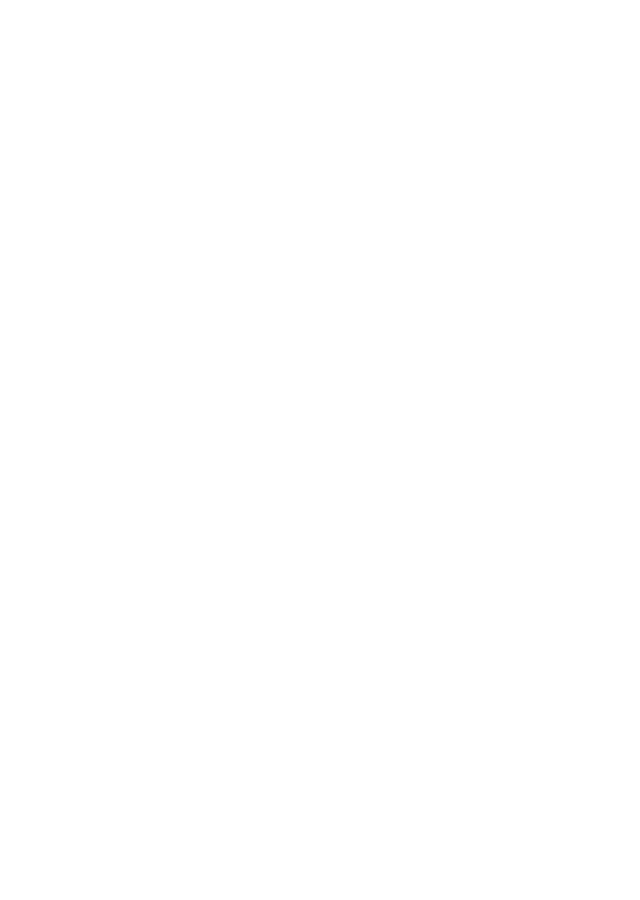
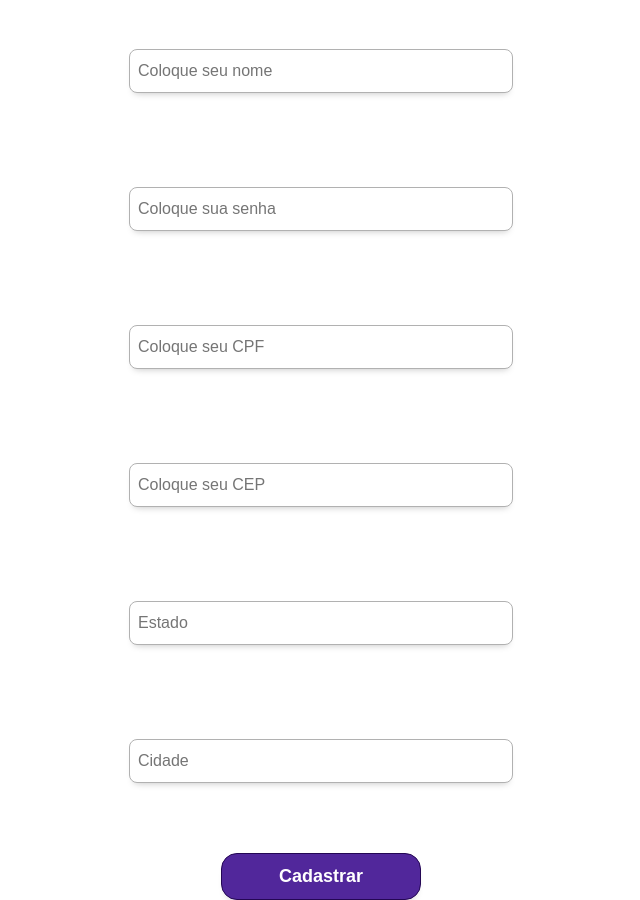
Before and after one commit to AllysomFernando/nextjs, a Next.js app: page /cadastrar in a window 1280 px wide. Shown: the part 180-1080 px from the top of the page, without its empty margins (629-1269 px from the left). Before the commit the page ends 800 px from the top, so only its background shows below. Built offline with nearby package versions, Linux system fonts and the light colour scheme.

Commit message:
Fazendo o form de cadastro

```diff
--- a/package.json
+++ b/package.json
@@ -12,7 +12,8 @@
     "@fortawesome/react-fontawesome": "^0.2.0",
     "next": "^13.4.19",
     "react": "^18.2.0",
-    "react-dom": "^18.2.0"
+    "react-dom": "^18.2.0",
+    "react-input-mask": "^2.0.4"
   },
   "scripts": {
     "dev": "next dev",
--- a/pages/404.jsx
+++ b/pages/404.jsx
@@ -3,7 +3,7 @@
 	return (
 		<div>
 			<h1>Você caiu do trem!</h1>
-			<Link href="/">Segure aqui para voltar</Link>
+			<Link href="/">Clique aqui para voltar</Link>
 		</div>
 	);
 }
--- a/pages/cadastrar.jsx
+++ b/pages/cadastrar.jsx
@@ -1,3 +1,229 @@
-export default function Cadastrar(){
+import React from "react";
+import Input from "../src/components/Input";
+import { theme } from "../src/components/Theme";
+import Text from "../src/components/Text";
+import Box from "../src/components/Box";
+import ReactInputMask from "react-input-mask";
+import Button from "../src/components/Button";
+import Link from "../src/components/Link";
+export default function Cadastrar() {
+  return (
+    <div>
+      <Box
+        styleSheet={{
+          display: "flex",
+          flexDirection: "column",
+          alignItems: "center",
+          justifyContent: "center",
+          height: "100vh",
+        }}
+      >
+        <Box
+          styleSheet={{
+            paddingLeft: theme.space.x40,
+            paddingTop: theme.space.x10,
+          }}
+        >
+          <Text
+            styleSheet={{
+              color: theme.colors.primary["900"],
+              textVariant: theme.typography.variants.body1,
+            }}
+          >
+            E-mail:
+          </Text>
+          <Input
+            styleSheet={{
+              width: theme.space.x96,
+              paddingLeft: theme.space.x2,
+            }}
+            placeholder="Coloque seu e-mail"
+          />
+        </Box>
+        <Box
+          styleSheet={{
+            paddingLeft: theme.space.x40,
+            paddingTop: theme.space.x10,
+          }}
+        >
+          <Text
+            styleSheet={{
+              color: theme.colors.primary["900"],
+              textVariant: theme.typography.variants.body1,
+            }}
+          >
+            Nome:
+          </Text>
+          <Input
+            styleSheet={{
+              width: theme.space.x96,
+              paddingLeft: theme.space.x2,
+            }}
+            placeholder="Coloque seu nome"
+          />
+        </Box>
+        <Box
+          styleSheet={{
+            paddingLeft: theme.space.x40,
+            paddingTop: theme.space.x10,
+          }}
+        >
+          <Text
+            styleSheet={{
+              color: theme.colors.primary["900"],
+              textVariant: theme.typography.variants.body1,
+            }}
+          >
+            Senha:
+          </Text>
+          <Input
+            type="password"
+            styleSheet={{
+              width: theme.space.x96,
+              paddingLeft: theme.space.x2,
+            }}
+            placeholder="Coloque sua senha"
+          />
+        </Box>
+        <Box
+          styleSheet={{
+            paddingLeft: theme.space.x40,
+            paddingTop: theme.space.x10,
+          }}
+        >
+          <Text
+            styleSheet={{
+              color: theme.colors.primary["900"],
+              textVariant: theme.typography.variants.body1,
+            }}
+          >
+            CPF:
+          </Text>
+          <ReactInputMask mask="999.999.999-99">
+            {() => (
+              <Input
+                placeholder="Coloque seu CPF"
+                styleSheet={{
+                  width: theme.space.x96,
+                  paddingLeft: theme.space.x2,
+                }}
+              />
+            )}
+          </ReactInputMask>
+        </Box>
+        <Box
+          styleSheet={{
+            paddingLeft: theme.space.x40,
+            paddingTop: theme.space.x10,
+          }}
+        >
+          <Text
+            styleSheet={{
+              color: theme.colors.primary["900"],
+              textVariant: theme.typography.variants.body1,
+            }}
+          >
+            CEP:
+          </Text>
+          <ReactInputMask mask="99999.999">
+            {() => (
+              <Input
+                placeholder="Coloque seu CEP"
+                styleSheet={{
+                  width: theme.space.x96,
+                  paddingLeft: theme.space.x2,
+                }}
+              />
+            )}
+          </ReactInputMask>
+        </Box>
+        <Box
+          styleSheet={{
+            paddingLeft: theme.space.x40,
+            paddingTop: theme.space.x10,
+          }}
+        >
+          <Text
+            styleSheet={{
+              color: theme.colors.primary["900"],
+              textVariant: theme.typography.variants.body1,
+            }}
+          >
+            Estado:
+          </Text>
 
+          <Input
+            placeholder="Estado"
+            styleSheet={{
+              width: theme.space.x96,
+              paddingLeft: theme.space.x2,
+            }}
+          />
+        </Box>
+        <Box
+          styleSheet={{
+            paddingLeft: theme.space.x40,
+            paddingTop: theme.space.x10,
+          }}
+        >
+          <Text
+            styleSheet={{
+              color: theme.colors.primary["900"],
+              textVariant: theme.typography.variants.body1,
+            }}
+          >
+            Cidade:
+          </Text>
+
+          <Input
+            placeholder="Cidade"
+            styleSheet={{
+              width: theme.space.x96,
+              paddingLeft: theme.space.x2,
+            }}
+          />
+        </Box>
+        <Box
+          styleSheet={{
+            marginTop: "30px",
+            marginLeft: "150px",
+          }}
+        >
+          <Button
+            type="submit"
+            styleSheet={{
+              width: "200px",
+            }}
+          >
+            <Link
+              href="/cadastrar"
+              styleSheet={{
+                display: "inline-flex",
+                alignItems: {
+                  xs: "flex-start",
+                  sm: "center",
+                },
+                flexDirection: {
+                  xs: "column",
+                  sm: "row",
+                },
+              }}
+            >
+              <Text
+                styleSheet={{
+                  textVariant: theme.typography.variants.body1,
+                  fontWeight: "900",
+                  borderRadius: theme.space.x64,
+                  color: theme.colors.neutral["000"],
+                  paddingLeft: "20px",
+                }}
+              >
+                Cadastrar
+              </Text>
+            </Link>
+          </Button>
+        </Box>
+      </Box>
+    </div>
+  );
 }
--- a/src/components/Input/index.jsx
+++ b/src/components/Input/index.jsx
@@ -2,7 +2,7 @@
 import { theme } from "../Theme";
 import Text from "../Text";
 
-export default function Input({ as, styleSheet, ...props }) {
+export default function Input({ as, styleSheet, placeholder, ...props }) {
   const tag = "input";
   const finalStyleSheet = {
     transiton: "all 0.2s ease-in-out",
@@ -24,7 +24,7 @@
     ...styleSheet,
   };
 
-  return <Text as={tag} styleSheet={finalStyleSheet} {...props} />;
+  return <Text as={tag} placeholder={placeholder} styleSheet={finalStyleSheet} {...props} />;
 }
 Input.defaultProps = {
   styleSheet: {},
--- a/src/components/Theme/index.jsx
+++ b/src/components/Theme/index.jsx
@@ -74,6 +74,7 @@
     x72: '288px', // 18rem
     x80: '320px', // 20rem
     x96: '384px', // 24rem
+    x100: '500px'
 };
 
 export const theme = {
```
Also changed, not shown: 1 other file (tests, documents, lock files or other folders).
